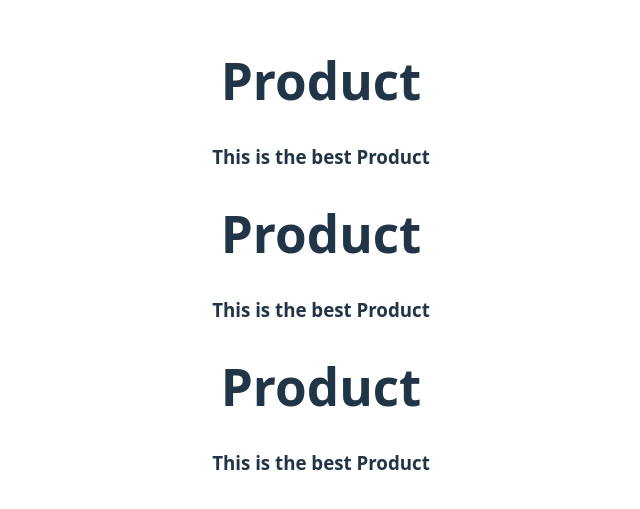
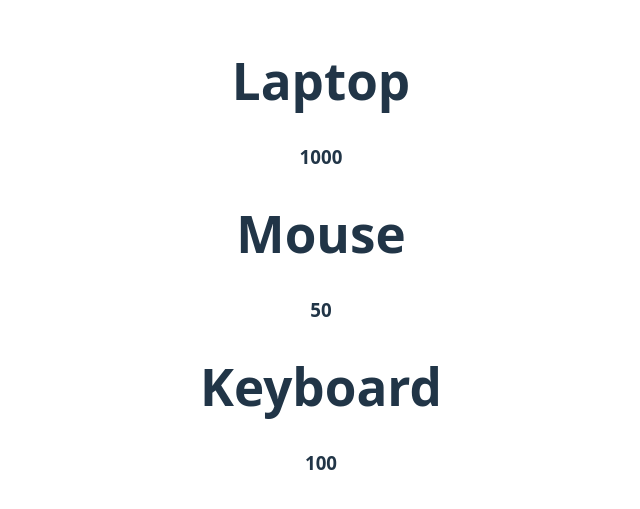
Before and after one commit to Sanket1516/React-App, a React (Vite) app in the folder my-react-app/: page / in a window 1280 px wide. Shown: the part 143-652 px from the top of the page, without its empty margins (319-959 px from the left). Built offline with nearby package versions, Linux system fonts and the light colour scheme.

Commit message:
props completed

```diff
--- a/my-react-app/src/Product.jsx
+++ b/my-react-app/src/Product.jsx
@@ -1,8 +1,21 @@
-function Product(){
+// function Product({title,price}){
+//     return(
+//     <>
+//     <h1>{title}</h1>
+//     <h3>{price}</h3>
+//     </>
+//     );
+// }
+
+
+//or
+
+//give any name which will be the object containing all props
+function Product(props){
     return(
     <>
-    <h1>Product</h1>
-    <h3>This is the best Product</h3>
+    <h1>{props.title}</h1>
+    <h3>{props.price}</h3>
     </>
     );
 }
--- a/my-react-app/src/ProductTab.jsx
+++ b/my-react-app/src/ProductTab.jsx
@@ -1,13 +1,22 @@
 import Product from './Product.jsx';
 
+// function ProductTab(){
+//     return (
+//         <>
+//         <Product/>
+//         <Product/>
+//         <Product/>
+//         </>
+//     );
+// }
+//use of props in react
 function ProductTab(){
     return (
         <>
-        <Product/>
-        <Product/>
-        <Product/>
+        <Product title="Laptop" price = {1000}/>
+        <Product title="Mouse" price = {50}/>
+        <Product title="Keyboard" price = {100}/>
         </>
     );
 }
-
 export default ProductTab;
```
